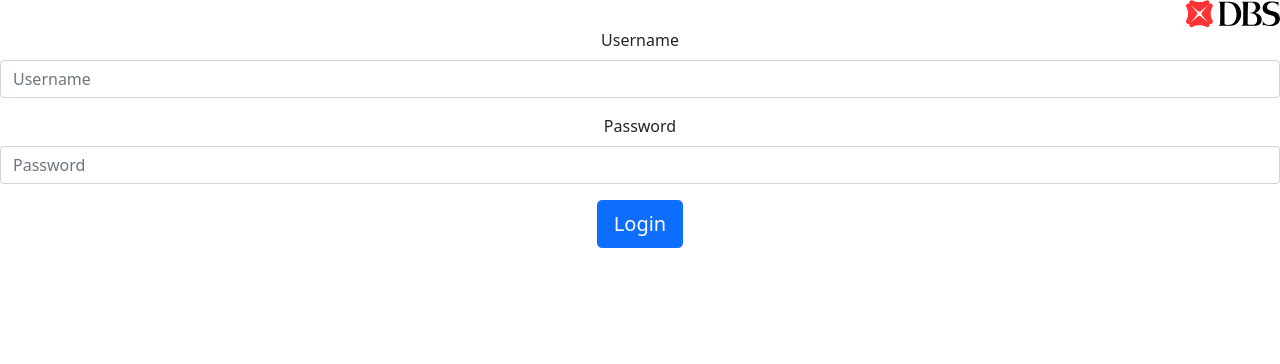
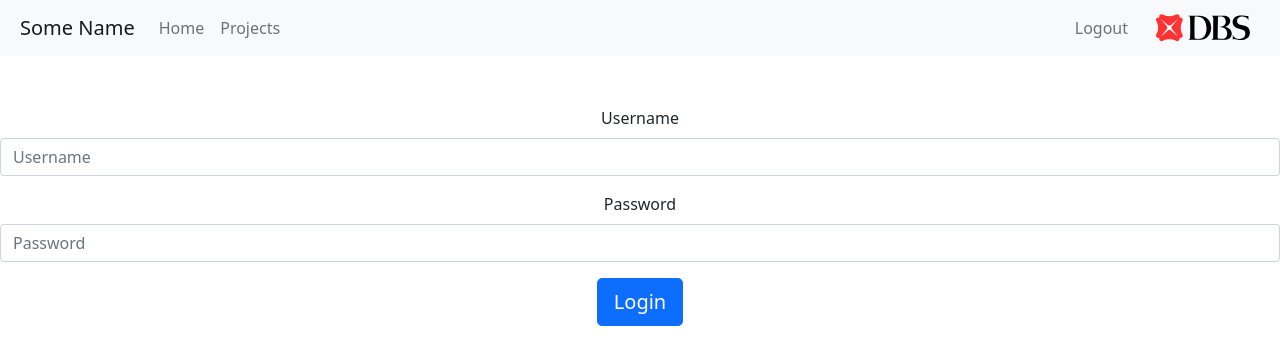
Before and after one commit to worhx/TT2_05, a React (Create React App) app in the folder frontend/webapp/: page /login in a window 1280 px wide. Shown: the top 364 px of the page. Built offline with nearby package versions, Linux system fonts and the light colour scheme.

Commit message:
Basic navbar

```diff
--- a/frontend/webapp/src/App.js
+++ b/frontend/webapp/src/App.js
@@ -1,17 +1,48 @@
 import React from "react";
 import "./App.css";
 import "bootstrap/dist/css/bootstrap.min.css";
-import { BrowserRouter as Router, Route, Switch } from "react-router-dom";
+import {
+    BrowserRouter as Router,
+    Route,
+    Switch,
+    useLocation,
+} from "react-router-dom";
 import Login from "./Components/Login";
 import { Redirect } from "react-router";
 import Logo from "./dbs_logo.svg";
+import Navbar from "react-bootstrap/Navbar";
+import { Container } from "react-bootstrap";
+import Nav from "react-bootstrap/Nav";
 
 function App() {
     return (
         <Router>
             <div className="App">
-                <div style={{ display: "flex", justifyContent: "flex-end" }}>
-                    <img src={Logo} alt="logo" />
+                <div>
+                    <Navbar bg="light">
+                        <Container>
+                            <Navbar.Brand href="/home">Some Name</Navbar.Brand>
+                            <Navbar.Toggle aria-controls="basic-navbar-nav" />
+                            <Navbar.Collapse id="basic-navbar-nav">
+                                <Nav>
+                                    <Nav.Link href="/home">Home</Nav.Link>
+                                    <Nav.Link href="/projects">
+                                        Projects
+                                    </Nav.Link>
+                                </Nav>
+                            </Navbar.Collapse>
+                            <Navbar.Collapse className="justify-content-end">
+                                <Nav>
+                                    <Nav.Link href="/login">Logout</Nav.Link>
+                                </Nav>
+                            </Navbar.Collapse>
+                        </Container>
+                        <img
+                            src={Logo}
+                            alt="logo"
+                            style={{ marginRight: "30px" }}
+                        />
+                    </Navbar>
                 </div>
                 <Switch>
                     {/* <Redirect to="/login" /> */}
--- a/frontend/webapp/src/Components/Login.js
+++ b/frontend/webapp/src/Components/Login.js
@@ -25,7 +25,7 @@
     };
 
     return (
-        <div>
+        <div style={{ marginTop: "50px" }}>
             <Form>
                 <Form.Group className="mb-3" controlId="username">
                     <Form.Label>Username</Form.Label>
```
